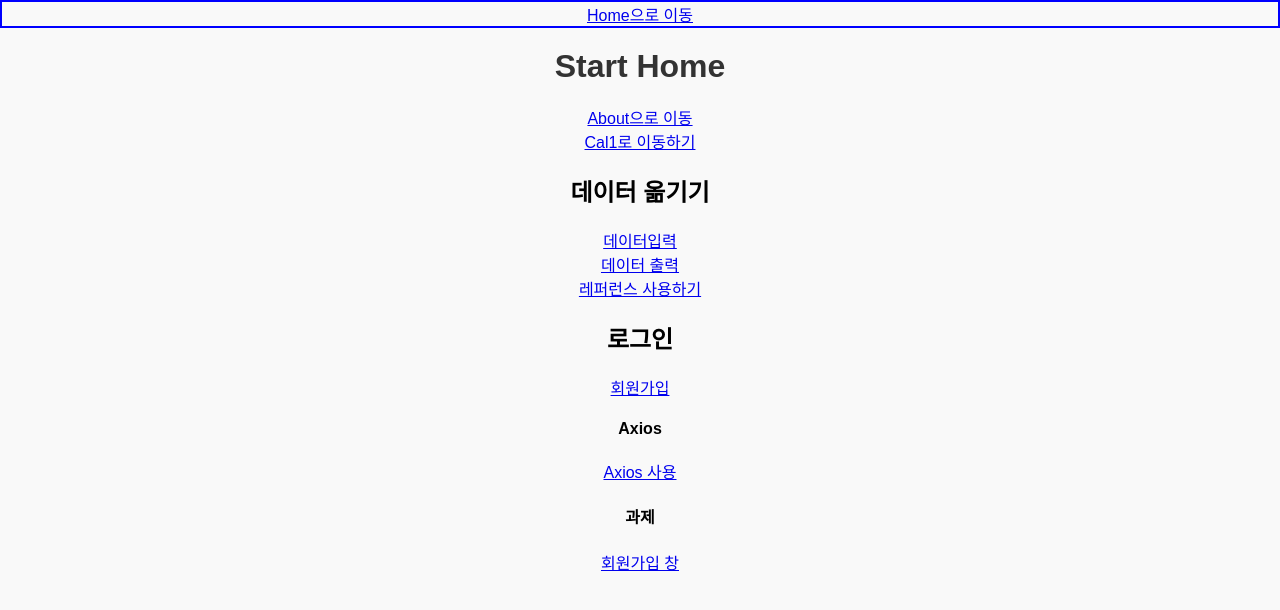
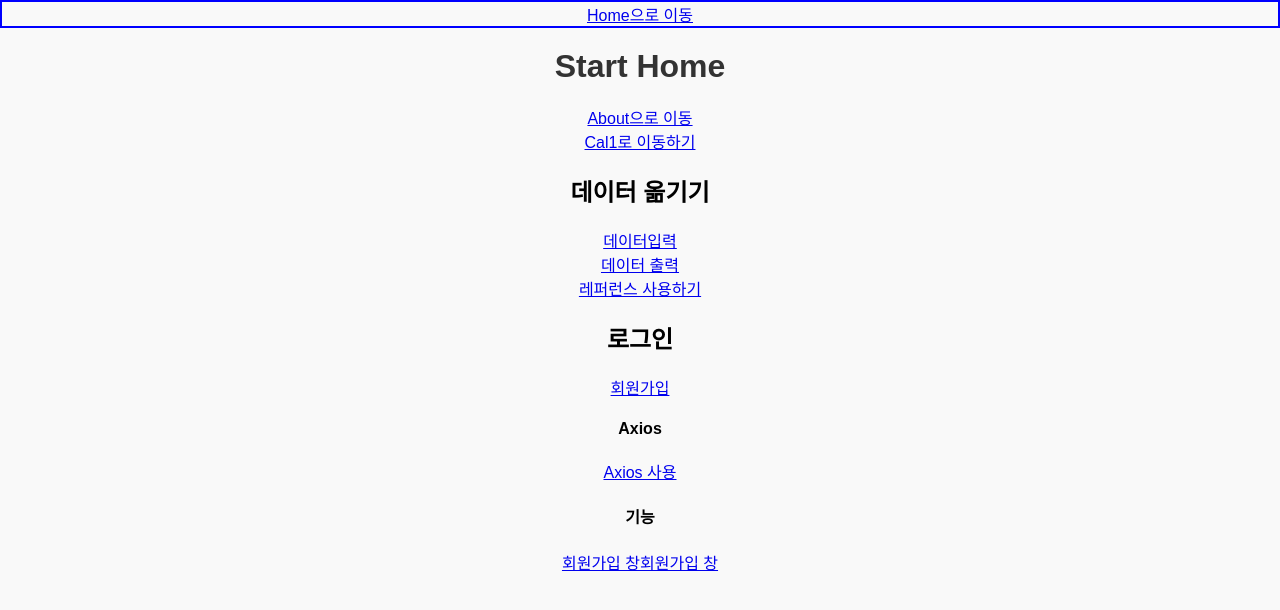
Before and after one commit to won395/cyciReact, a React (Create React App) app: page / in a window 1280 px wide. Shown: the top 610 px of the page. Built offline with nearby package versions, Linux system fonts and the light colour scheme.

Commit message:
Feat: navigate 추가

```diff
--- a/src/App.js
+++ b/src/App.js
@@ -10,6 +10,7 @@ import Singup from './comp/login/singup'
 import User from './comp/login/user';
 import Ax1 from './comp/ax/ax01'
 import ProJoin from './comp/pro/Join'
+import ProLogin from './comp/pro/Login'
 
 function App() {
   return (
@@ -26,6 +27,7 @@ function App() {
           <Route path={"/ref1"} element={<Ref1 />} />
 
           <Route path={"/pro1"} element={<ProJoin />} />
+          <Route path={"/login"} element={<ProLogin />} />
 
           <Route path={"/singup"} element={<Singup />} />
           <Route path={"/user"} element={<User />} />
@@ -63,8 +65,9 @@ function Home() {
       <h4>Axios</h4>
       <Link to="/ax1">Axios 사용</Link><br/>
 
-      <h4>과제</h4>
+      <h4>기능</h4>
       <Link to="/pro1">회원가입 창</Link>
+      <Link to="/login">회원가입 창</Link>
 
 
     </div>
--- /dev/null
+++ b/src/comp/pro/Login.js
@@ -0,0 +1,21 @@
+import { useNavigate } from "react-router-dom"
+
+export default function Study() {
+
+    const navigate = useNavigate
+
+    return (
+        <div>
+            <h1>로그인</h1>
+            <input type="text" placeholder="아이디 입력"/><br/>
+            <input type="password" placeholder="패스워드 입력"/><br/>
+
+            <input type="button" value='로그인'/>
+            <input type="button" value='회원가입' onClick={
+                () => {
+                    navigate('/pro1');
+                }
+            }/>
+        </div>
+    )
+}
```
